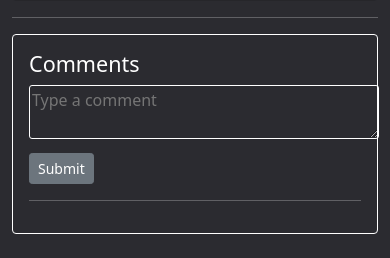
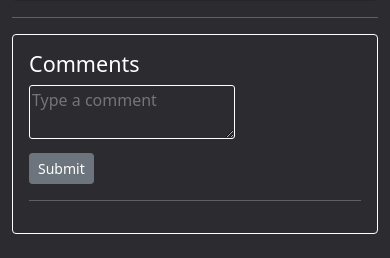
Before and after one commit to 1SasB/django-The-Hoard, a Django app: template videos/templates/videos/video.html in a window 390 px wide. Shown: the part 778-1036 px from the top of the page. Before the commit the page ends 1012 px from the top, so only its background shows below. Run offline with Django 3.2, Linux system fonts and the light colour scheme; the template is opened without the code that fills it, so the values that code supplies are empty; some libraries are stand-ins or nearby versions.

Commit message:
fixed responsiveness issue

```diff
--- a/videos/templates/videos/video.html
+++ b/videos/templates/videos/video.html
@@ -4,7 +4,7 @@
 {% block content %}
 
 <div class="row" >
-    <div class="col-md-8" style="padding-right:12px;">
+    <div class="col-sm-12 col-md-8" style="padding-right:12px;">
 
         <div class="card" style="background-color: #000000;">
             <video width="100%" height="500"  autoplay>
@@ -201,7 +201,7 @@
                 <h4 style="color: #fff; font-weight: 500;">Comments</h4>
                 <div class="container" id="comment_form" style="padding: 0px">
                     <form id="comment-form" action="">
-                        <textarea name="comment-text" id="comment-input" placeholder="Type a comment" style="border: 1px solid white; border-radius: 3px; background: transparent; width: 350px; color: white;"></textarea>
+                        <textarea name="comment-text" id="comment-input" placeholder="Type a comment" style="border: 1px solid white; border-radius: 3px; background: transparent; width: max-content; color: white;"></textarea>
                         <!-- <input  type="text" name="comment-text" id="comment-input" placeholder="Type a comment" style="border: 1px solid white; border-radius: 3px; background: transparent;" > -->
                         <input type="hidden" name="video-id" value="{{video.id}}">
                         <div style="margin-top: 8.5px;">
@@ -386,10 +386,7 @@
             </div>
         </div>
     </div>
-    <div class="col-md-4" style="padding: 0;">
-        <div class="row" >
-
-            <div class="col" >
+    <div class="col-sm-11 col-md-4" style="padding: 12px;">
                 {% for video in video_list %}
                 <div class="card" style="margin: 0px; background-color: transparent;  width: auto;">
                     <img class="thumbnail-image" src="http://unsplash.it/650/250?random={{video.id}}" alt="">
@@ -412,10 +409,6 @@
 
                 </div>
                 {% endfor %}
-
-
-            </div>
-        </div>
     </div>
 
 
```
